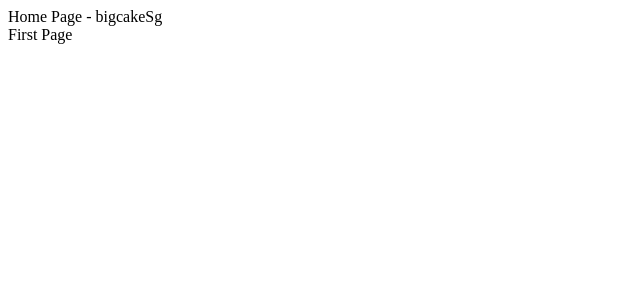
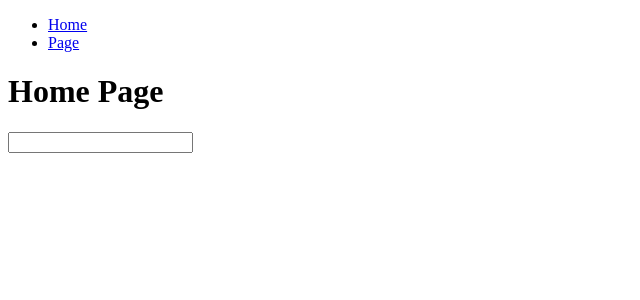
Before and after one commit to bigcakeSg/reactExperiment, a React (Create React App) app: page / in a window 1280 px wide. Shown: the top 300 px of the page, without its empty margins (0-640 px from the left). Built offline with nearby package versions, Linux system fonts and the light colour scheme.

Commit message:
config router (#5)

```diff
--- a/package.json
+++ b/package.json
@@ -12,6 +12,7 @@
     "react": "^18.2.0",
     "react-dom": "^18.2.0",
     "react-redux": "^8.1.1",
+    "react-router-dom": "^6.14.2",
     "react-scripts": "5.0.1",
     "redux": "^4.2.1",
     "reselect": "^4.1.8",
--- a/src/App.js
+++ b/src/App.js
@@ -1,20 +1,15 @@
-import Home from './components/pages/Home';
-import FirstPage from './components/pages/FirstPage';
+import { Outlet } from 'react-router';
+import Menu from './components/shared/Menu';
 
-// TODO:
-// AXIOS
-// Routing
-// StyledComponents
-// Material UI
-// Tests
-
-function App() {
+const App = () => {
   return (
-    <div className="App">
-      <Home />
-      <FirstPage />
+    <div>
+      <Menu />
+      <div>
+        <Outlet />
+      </div>
     </div>
   );
-}
+};
 
 export default App;
--- /dev/null
+++ b/src/components/pages/FirstPage/hooks.js
@@ -0,0 +1,15 @@
+import { useSelector } from 'react-redux';
+import { useParams } from 'react-router-dom';
+import {
+  getMyStoreData,
+  getMyStoreLoading
+} from '../../../store/myStore/selectors';
+
+export const useFirstPage = () => {
+  const { userId } = useParams();
+
+  const storeData = useSelector(getMyStoreData);
+  const storeLoading = useSelector(getMyStoreLoading);
+
+  return { name: storeData.name, loading: storeLoading, userId };
+};
--- a/src/components/pages/FirstPage/index.js
+++ b/src/components/pages/FirstPage/index.js
@@ -1,7 +1,16 @@
-import React from 'react';
+import { Link } from 'react-router-dom';
+import { useFirstPage } from './hooks';
 
 const FirstPage = () => {
-  return <div>First Page</div>;
+  const { name, loading, userId } = useFirstPage();
+
+  return (
+    <>
+      <h1>First Page ({userId})</h1>
+      <div>Bonjour {loading ? '...' : name}</div>
+      <Link to={`/`}>Back</Link>
+    </>
+  );
 };
 
 export default FirstPage;
--- a/src/components/pages/Home/hooks.js
+++ /dev/null
@@ -1,15 +0,0 @@
-import { useEffect } from 'react';
-import { useDispatch, useSelector } from 'react-redux';
-import { getStoreData } from '../../../store/myStore/thunks';
-import { getMyStoreData } from '../../../store/myStore/selectors';
-
-export const useHome = () => {
-  const dispatch = useDispatch();
-  const storeData = useSelector(getMyStoreData);
-
-  useEffect(() => {
-    dispatch(getStoreData());
-  }, []);
-
-  return { name: storeData.name };
-};
--- a/src/components/pages/Home/index.js
+++ b/src/components/pages/Home/index.js
@@ -1,10 +1,15 @@
-import React from 'react';
-import { useHome } from './hooks';
-
-const Home = () => {
-  const { name } = useHome();
-
-  return <div>Home Page - {name}</div>;
+const Home = (userId, setUserId) => {
+  return (
+    <>
+      <h1>Home Page</h1>
+      <input type="text" />
+      {/* <input
+        type="text"
+        value={userId}
+        onChange={(e) => setUserId(e.target.value)}
+      /> */}
+    </>
+  );
 };
 
 export default Home;
--- /dev/null
+++ b/src/components/shared/Menu/index.js
@@ -0,0 +1,16 @@
+import { Link } from 'react-router-dom';
+
+const Menu = () => {
+  return (
+    <ul>
+      <li>
+        <Link to={`/`}>Home</Link>
+      </li>
+      <li>
+        <Link to={`/first-page/1`}>Page</Link>
+      </li>
+    </ul>
+  );
+};
+
+export default Menu;
--- a/src/index.js
+++ b/src/index.js
@@ -1,17 +1,57 @@
+// TODO:
+// StyledComponents
+// Material UI
+// Tests
+// Typescript
+// Param Axios
+
 import React from 'react';
 import ReactDOM from 'react-dom/client';
-import { Provider } from 'react-redux';
+import { Provider, useDispatch } from 'react-redux';
 import { configureStore } from '@reduxjs/toolkit';
+import { RouterProvider, createBrowserRouter } from 'react-router-dom';
+
 import rootReducer from './store';
 
 import './styles/global-styles.css';
 import App from './App';
+import Home from './components/pages/Home';
+import FirstPage from './components/pages/FirstPage';
+import { getStoreData } from './store/myStore/thunks';
 
 const store = configureStore({ reducer: rootReducer, devTools: true });
+
+const Root = () => {
+  const dispatch = useDispatch();
+
+  const router = createBrowserRouter([
+    {
+      path: '/',
+      element: <App />,
+      errorElement: <>OUPS !</>,
+      children: [
+        {
+          path: '',
+          element: <Home />
+        },
+        {
+          path: 'first-page/:userId',
+          element: <FirstPage />,
+          loader: ({ params }) => {
+            dispatch(getStoreData(params.userId));
+            return true;
+          }
+        }
+      ]
+    }
+  ]);
+
+  return <RouterProvider router={router} />;
+};
 
 const root = ReactDOM.createRoot(document.getElementById('root'));
 root.render(
   <Provider store={store}>
-    <App />
+    <Root />
   </Provider>
 );
--- a/src/store/myStore/thunks.js
+++ b/src/store/myStore/thunks.js
@@ -1,12 +1,13 @@
 import axios from 'axios';
 import { storeDataLoading, storeDataSuccess } from './actions';
 
-export const getStoreData = (test) => {
+export const getStoreData = (userId) => {
   return (dispatch) => {
     dispatch(storeDataLoading());
-    dispatch(storeDataSuccess({ name: 'bigcakeSg' }));
-    // return axios.get('http://...').then((res) => {
-    //   console.log(res);
-    // });
+    return axios
+      .get(`https://swapi.dev/api/people/${userId}/`)
+      .then(({ data }) => {
+        dispatch(storeDataSuccess(data));
+      });
   };
 };
```
Also changed, not shown: installation.txt, 1 other file (tests, documents, lock files or other folders).
